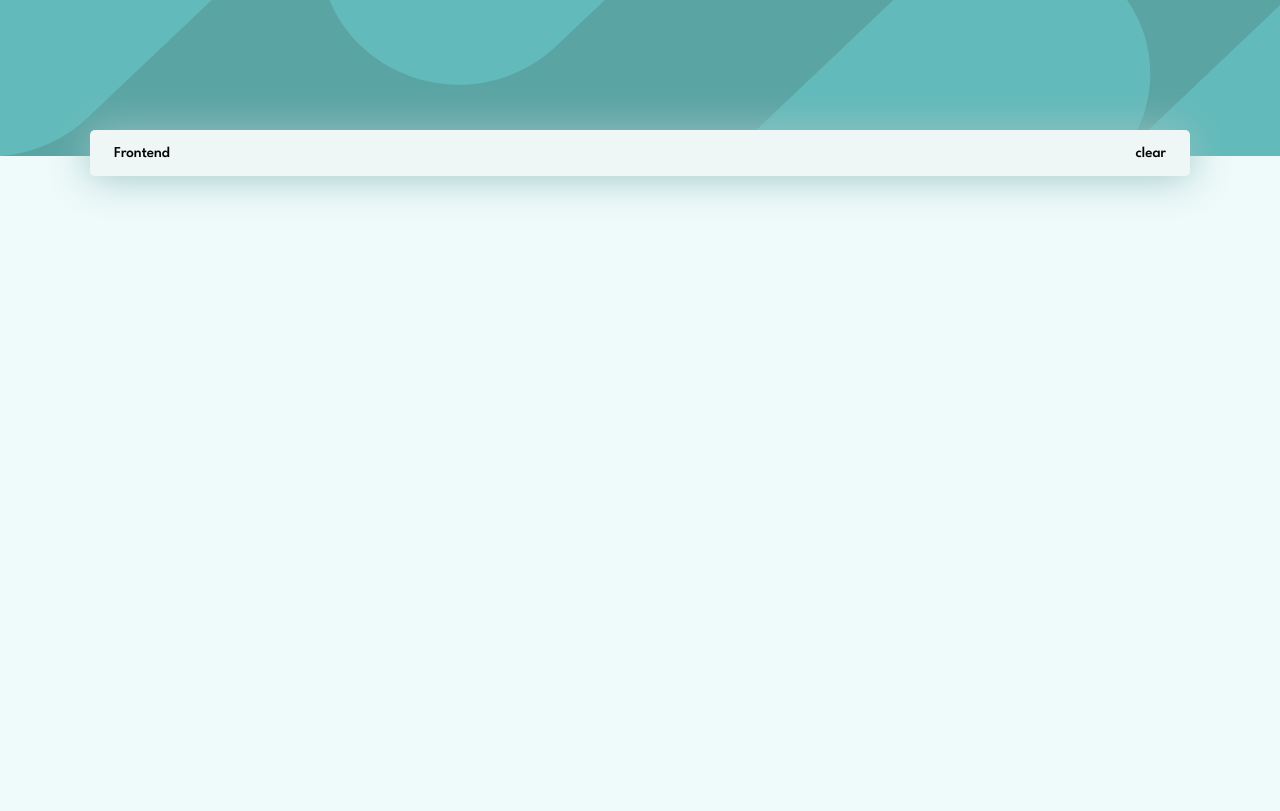
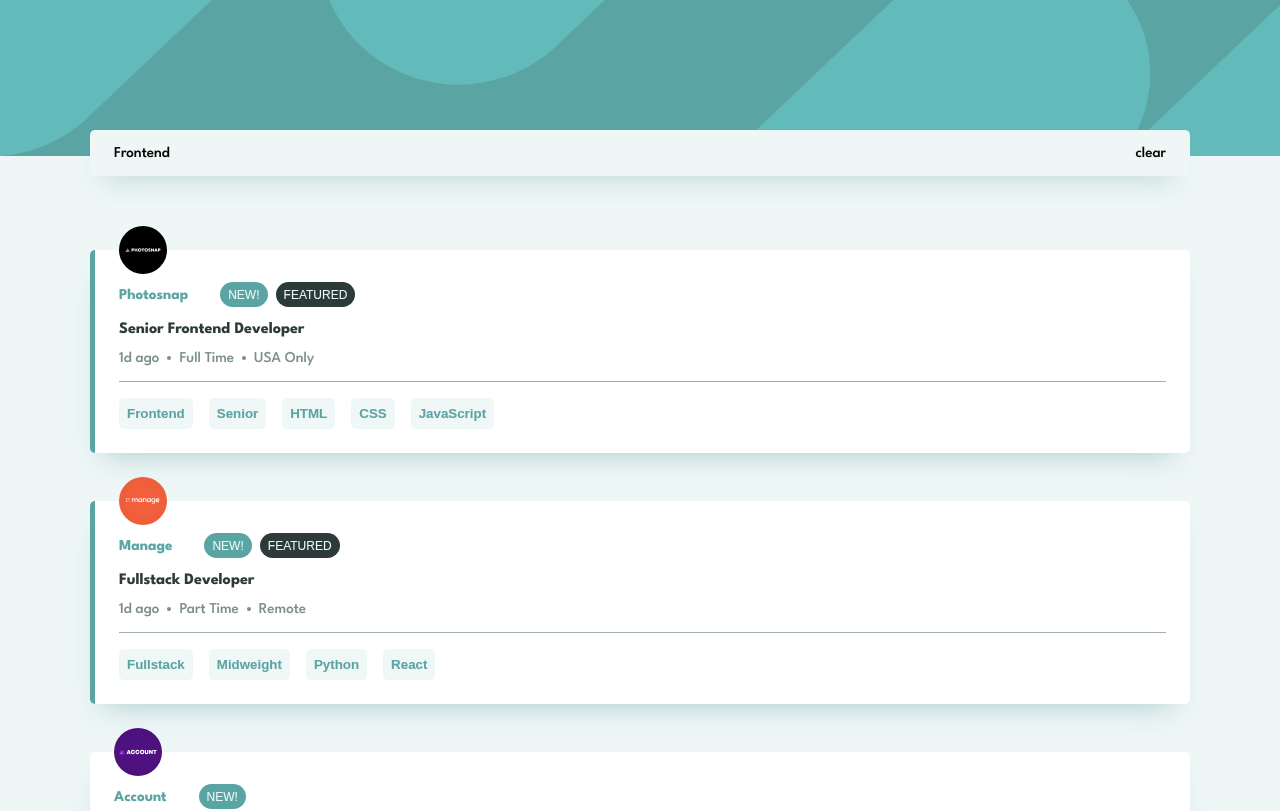
Before and after one commit to hackerbotsupreme/Job-listings-with-filtering, a React (Vite) app: page / in a window 1280 px wide. Shown: the top 811 px of the page. Built offline with nearby package versions, Linux system fonts and the light colour scheme.

Commit message:
Style: Home page done

```diff
--- a/data.json
+++ b/data.json
@@ -3,7 +3,7 @@
     "id": 1,
     "company": "Photosnap",
     "logo": "/src/assets/images/photosnap.svg",
-    "new": true,
+    "New": true,
     "featured": true,
     "position": "Senior Frontend Developer",
     "role": "Frontend",
@@ -18,7 +18,7 @@
     "id": 2,
     "company": "Manage",
     "logo": "/src/assets/images/manage.svg",
-    "new": true,
+    "New": true,
     "featured": true,
     "position": "Fullstack Developer",
     "role": "Fullstack",
@@ -33,7 +33,7 @@
     "id": 3,
     "company": "Account",
     "logo": "/src/assets/images/account.svg",
-    "new": true,
+    "New": true,
     "featured": false,
     "position": "Junior Frontend Developer",
     "role": "Frontend",
@@ -48,7 +48,7 @@
     "id": 4,
     "company": "MyHome",
     "logo": "/src/assets/images/myhome.svg",
-    "new": false,
+    "New": false,
     "featured": false,
     "position": "Junior Frontend Developer",
     "role": "Frontend",
@@ -63,7 +63,7 @@
     "id": 5,
     "company": "Loop Studios",
     "logo": "/src/assets/images/loop-studios.svg",
-    "new": false,
+    "New": false,
     "featured": false,
     "position": "Software Engineer",
     "role": "Fullstack",
@@ -78,7 +78,7 @@
     "id": 6,
     "company": "FaceIt",
     "logo": "/src/assets/images/faceit.svg",
-    "new": false,
+    "New": false,
     "featured": false,
     "position": "Junior Backend Developer",
     "role": "Backend",
@@ -93,7 +93,7 @@
     "id": 7,
     "company": "Shortly",
     "logo": "/src/assets/images/shortly.svg",
-    "new": false,
+    "New": false,
     "featured": false,
     "position": "Junior Developer",
     "role": "Frontend",
@@ -108,7 +108,7 @@
     "id": 8,
     "company": "Insure",
     "logo": "/src/assets/images/insure.svg",
-    "new": false,
+    "New": false,
     "featured": false,
     "position": "Junior Frontend Developer",
     "role": "Frontend",
@@ -123,7 +123,7 @@
     "id": 9,
     "company": "Eyecam Co.",
     "logo": "/src/assets/images/eyecam-co.svg",
-    "new": false,
+    "New": false,
     "featured": false,
     "position": "Full Stack Engineer",
     "role": "Fullstack",
@@ -138,7 +138,7 @@
     "id": 10,
     "company": "The Air Filter Company",
     "logo": "/src/assets/images/the-air-filter-company.svg",
-    "new": false,
+    "New": false,
     "featured": false,
     "position": "Front-end Dev",
     "role": "Frontend",
--- a/src/Component/Jobs/index.jsx
+++ b/src/Component/Jobs/index.jsx
@@ -1,10 +1,45 @@
 import React from 'react'
 import styles from './jobs.module.scss'
 
-const Jobs = ({jobs}) => {
+const Jobs = ({ jobs }) => {
+    const { company, logo, New, featured, position, role, level, postedAt, contract, location, languages, tools } = jobs
     return (
-        <div className={styles.Jobs}>
-
+        <div className={`${featured === true ? `${`${styles.JobS} ${styles.Jobs}`}` : styles.Jobs} `}>
+            <div className={styles.first}>
+                <img src={logo} alt="" className={styles.logo} />
+                <div className={styles.jobInfo}>
+                    <div className={styles.infoTop}>
+                        <span className={styles.company}>{company}</span>
+                        <div className={styles.spe}>
+                            {New === true ? <button className={`${styles.special}`}>{`NEW!`}</button> : ''}
+                            {featured === true ? <button className={`${styles.special} ${styles.specialAlt}`}>{`FEATURED`}</button> : ''}
+                        </div>
+                    </div>
+                    <div className={styles.infoMiddle}>
+                        <span>{position}</span>
+                    </div>
+                    <div className={styles.infoLast}>
+                        <span className={styles.altInfo}>{postedAt} <div className={styles.de}></div></span>
+                        <span className={styles.altInfo}>{contract} <div className={styles.de}></div></span>
+                        <span>{location}</span>
+                    </div>
+                </div>
+            </div>
+            <div className={styles.horizontalRule}></div>
+            <div className={styles.second}>
+                <button>{role}</button>
+                <button>{level}</button>
+                {languages && languages.map((language, idx) => {
+                    return (
+                        <button key={idx}>{language}</button>
+                    )
+                })}
+                {tools && tools.map((tool, idx) => {
+                    return (
+                        <button key={idx}>{tool}</button>
+                    )
+                })}
+            </div>
         </div>
     )
 }
--- a/src/Component/Jobs/jobs.module.scss
+++ b/src/Component/Jobs/jobs.module.scss
@@ -0,0 +1,126 @@
+@use '../../scss/global/colors'as *;
+@use '../../scss/utils/_functions.scss'as fn;
+
+.Jobs {
+
+    -webkit-box-shadow: -2px 17px 27px -16px rgba(170, 203, 203, 1);
+    -moz-box-shadow: -2px 17px 27px -16px rgba(170, 203, 203, 1);
+    box-shadow: -2px 17px 27px -16px rgba(170, 203, 203, 1);
+    padding: 1.5rem;
+    position: relative;
+    display: flex;
+    flex-direction: column;
+    row-gap: 1rem;
+    border-radius: 5px;
+    background: #fff;
+
+    .first {
+
+        .logo {
+            width: 3rem;
+            position: absolute;
+            top: -1.5rem;
+        }
+
+        .jobInfo {
+            display: flex;
+            flex-direction: column;
+            row-gap: .9rem;
+            margin-top: .5rem;
+
+            .infoTop {
+                display: flex;
+                align-items: center;
+                column-gap: 1.5rem;
+
+                .company {
+                    color: $primary;
+                    font-weight: 800;
+                    padding: .4rem .5rem .3rem 0;
+                }
+
+                .spe {
+                    display: flex;
+                    column-gap: .5rem;
+
+                    .special {
+                        background: $primary;
+                        color: $Light-Background;
+                        width: max-content;
+                        height: max-content;
+                        border-radius: fn.rem(100);
+                        font-size: fn.rem(12);
+                        padding: .4rem .5rem .3rem .5rem;
+                    }
+
+                    .specialAlt {
+                        background: $Very-bold-text;
+                        color: $Light-Background;
+                    }
+                }
+            }
+
+            .infoMiddle {
+                font-weight: 800;
+                font-size: fn.rem(16);
+                color: $Very-bold-text;
+
+                &:hover {
+                    cursor: pointer;
+                    color: $primary;
+                }
+            }
+
+            .infoLast {
+                display: flex;
+                column-gap: .5rem;
+                color: $Dark-text;
+
+                .altInfo {
+                    display: flex;
+                    align-items: center;
+                    column-gap: .5rem;
+
+                    .de {
+                        width: fn.rem(4);
+                        height: fn.rem(4);
+                        background-color: $Dark-text;
+                        border-radius: 100%;
+                    }
+                }
+            }
+        }
+    }
+
+    .horizontalRule {
+        width: 100%;
+        height: 1px;
+        background-color: $Dark-text;
+        opacity: .7;
+    }
+
+    .second {
+        display: flex;
+        flex-wrap: wrap;
+        gap: 1rem;
+    }
+
+    .second button {
+        width: max-content;
+        background-color: $alt-bg;
+        color: $primary;
+        font-weight: 700;
+        border-radius: 5px;
+        padding: .5rem;
+
+        &:hover {
+            cursor: pointer;
+            background-color: $primary;
+            color: $Light-Background;
+        }
+    }
+}
+
+.JobS {
+    border-left: 5px solid $primary;
+}
--- a/src/Layout/Container/Container-style.module.scss
+++ b/src/Layout/Container/Container-style.module.scss
@@ -1,5 +1,5 @@
 .container_layout {
-    margin-inline: 1rem;
+    margin-inline: 1.5rem;
     max-width: 1100px;
 
     @media screen and (min-width:1099px) {
--- a/src/Layout/Nav-Bar/Navigation.module.scss
+++ b/src/Layout/Nav-Bar/Navigation.module.scss
@@ -1,18 +1,19 @@
 @use '../../scss/global/colors'as *;
 
 .nav {
+    position: sticky;
+    top: 0;
+    z-index: 10;
+
     .header {
         height: 9.75rem;
         width: 100%;
-        position: sticky;
-        top: 0;
         background: url('/src/assets/images/bg-header-mobile.svg') $primary center;
         background-size: contain;
 
         @media screen and (min-width:728px) {
             background: url('/src/assets/images/bg-header-desktop.svg') $primary;
         }
-
     }
 
     .filter {
@@ -21,10 +22,14 @@
         position: relative;
         display: flex;
         background-color: $Light-filtered-jobs;
-        box-shadow: 0 0 2.5rem $primary-alt;
+        -webkit-box-shadow: -2px 17px 27px -16px rgba(170, 203, 203, 1);
+        -moz-box-shadow: -2px 17px 27px -16px rgba(170, 203, 203, 1);
+        box-shadow: -2px 17px 27px -16px rgba(170, 203, 203, 1);
         align-items: center;
         top: -1.6rem;
         border-radius: 5px;
+
+        margin-bottom: 3rem;
 
         .content {
             width: 100%;
--- a/src/Pages/Home/Home.jsx
+++ b/src/Pages/Home/Home.jsx
@@ -12,6 +12,7 @@ const Home = () => {
             <Layout>
                 <div className={`${styles.home}`}>
                     <Container>
+                        <div className={styles.posts}>
                             {
                                 mappedJobs.map(jobs => {
                                     return (
@@ -19,6 +20,7 @@ const Home = () => {
                                     )
                                 })
                             }
+                        </div>
                     </Container>
                 </div>
             </Layout>
--- a/src/Pages/Home/Home.module.scss
+++ b/src/Pages/Home/Home.module.scss
@@ -1,3 +1,7 @@
-.homo{
-
+.home{
+    .posts{
+        display: flex;
+        flex-direction: column;
+        row-gap: 3rem;
+    }
 }
--- a/src/scss/global/_colors.scss
+++ b/src/scss/global/_colors.scss
@@ -4,4 +4,8 @@ $Light-filtered-jobs: hsl(180, 31%, 95%);
 $Dark-text: hsl(180, 8%, 52%);
 $Very-bold-text: hsl(180, 14%, 20%);
 $primary: hsl(180, 29%, 50%);
-$primary-alt: hsl(180, 25%, 68%);
+$primary-alt: hsla(180, 24%, 73%, 0.895);
+$alt-bg: hsla(180, 31%, 89%, 0.4);
+
+
+//$primary-alt: hsl(180, 25%, 68%);
--- a/src/scss/global/_normalize.scss
+++ b/src/scss/global/_normalize.scss
@@ -57,6 +57,6 @@ li {
 body {
   font-family: utils.$base-font;
   font-weight: 500;
-  background-color: $Light-Background;
+  background-color: $Light-filtered-jobs;
   font-size: fn.rem(15);
 }
```
Lines whose indentation alone changed are shown as unchanged.
